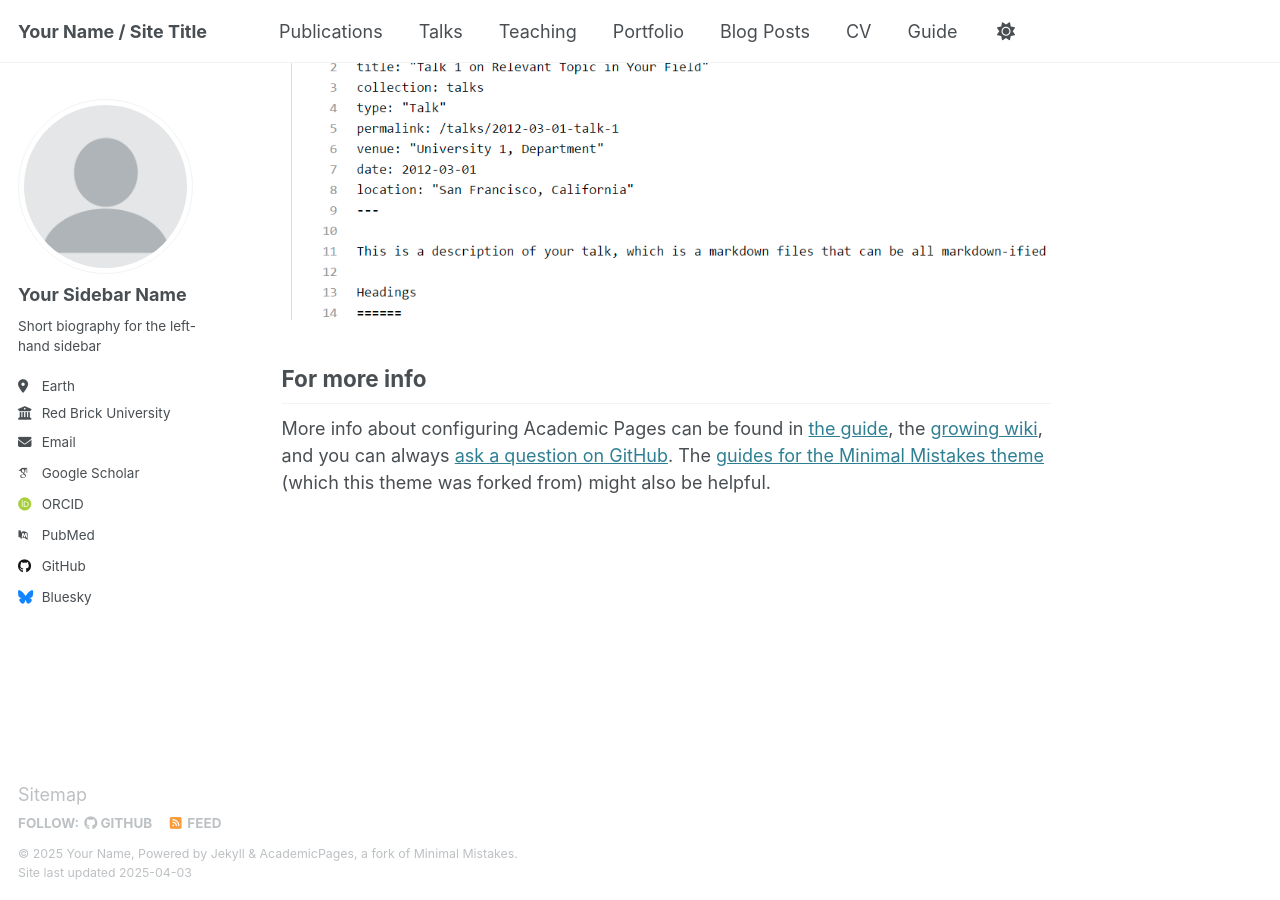
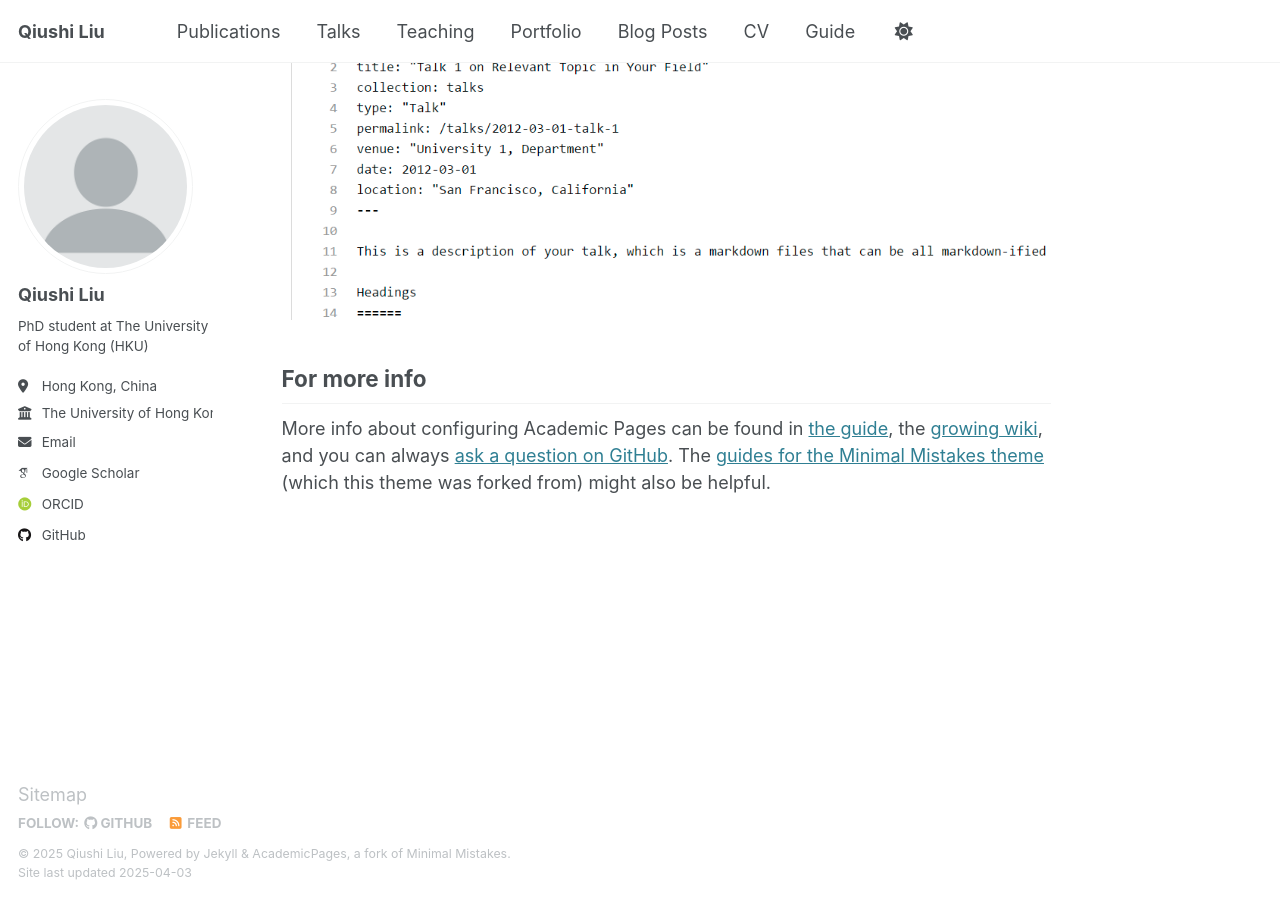
Before and after one commit to qiushi-liu/qiushi-liu.github.io, a Jekyll site: the page built from _pages/about.md, in a window 1280 px wide and 900 px high, scrolled down 2635 px. Built offline with Jekyll 4.4.1, drawn with Linux system fonts in a browser that asks for light colours; some web fonts are replaced.

Commit message:
Update _config.yml

```diff
--- a/_config.yml
+++ b/_config.yml
@@ -9,13 +9,13 @@
 # Basic Site Settings
 locale                   : "en-US"
 site_theme               : "default"
-title                    : "Your Name / Site Title"
+title                    : "Qiushi Liu"
 title_separator          : "-"
-name                     : &name "Your Name"
-description              : &description "personal description"
-url                      : https://academicpages.github.io # the base hostname & protocol for your site e.g. "https://[your GitHub username].github.io"
+name                     : &name "Qiushi Liu"
+description              : &description "PhD student at The University of Hong Kong"
+url                      : https://qiushi-liu.github.io # the base hostname & protocol for your site e.g. "https://[your GitHub username].github.io"
 baseurl                  : "" # the subpath of your site, e.g. "/blog"
-repository               : "academicpages/academicpages.github.io"
+repository               : "qiushi-liu.github.io"
 
 # Site Author - The following control what appear as part of the author content on the side bar.
 #               If a field is blank the icon and link will not appear, otherwise it will be shown.
@@ -23,21 +23,21 @@ repository               : "academicpages/academicpages.github.io"
 author:
   # Biographic information
   avatar           : "profile.png"
-  name             : "Your Sidebar Name"
+  name             : "Qiushi Liu"
   pronouns         : # example: "she/her"
-  bio              : "Short biography for the left-hand sidebar"
-  location         : "Earth"
-  employer         : "Red Brick University"
+  bio              : "PhD student at The University of Hong Kong (HKU)"
+  location         : "Hong Kong, China"
+  employer         : "The University of Hong Kong"
   uri              : # URL
-  email            : "none@example.org"
+  email            : "qsliu@cs.hku.hk"
 
   # Academic websites
   arxiv            : # URL - Update with the correct link to your profile
-  googlescholar    : "https://scholar.google.com/citations?user=PS_CX0AAAAAJ"
+  googlescholar    : "https://scholar.google.com/citations?user=EZORTTEAAAAJ"
   impactstory      : # URL
-  orcid            : "http://orcid.org/yourorcidurl"
+  orcid            : "https://orcid.org/0000-0001-7352-8840"
   semantic         : # URL
-  pubmed           : "https://www.ncbi.nlm.nih.gov/pubmed/?term=john+snow"
+  pubmed           : # URL
   researchgate     : # URL
   scopus           : # URL
 
@@ -45,12 +45,12 @@ author:
   bitbucket        : # Username - Update with your username on the site
   codepen          : # Username
   dribbble         : # Username
-  github           : "academicpages"
+  github           : "qiushi-liu"
   kaggle           : # Username
   stackoverflow    : # User number or user number and name (i.e., use "1" or "1/jeff-atwood")
 
   # Social media
-  bluesky          : "bsky.app" # Replace this with you Bluesky username
+  bluesky          : # Username # Replace this with you Bluesky username
   facebook         : # Username
   flickr           : # Username
   foursquare       : # Username
```
